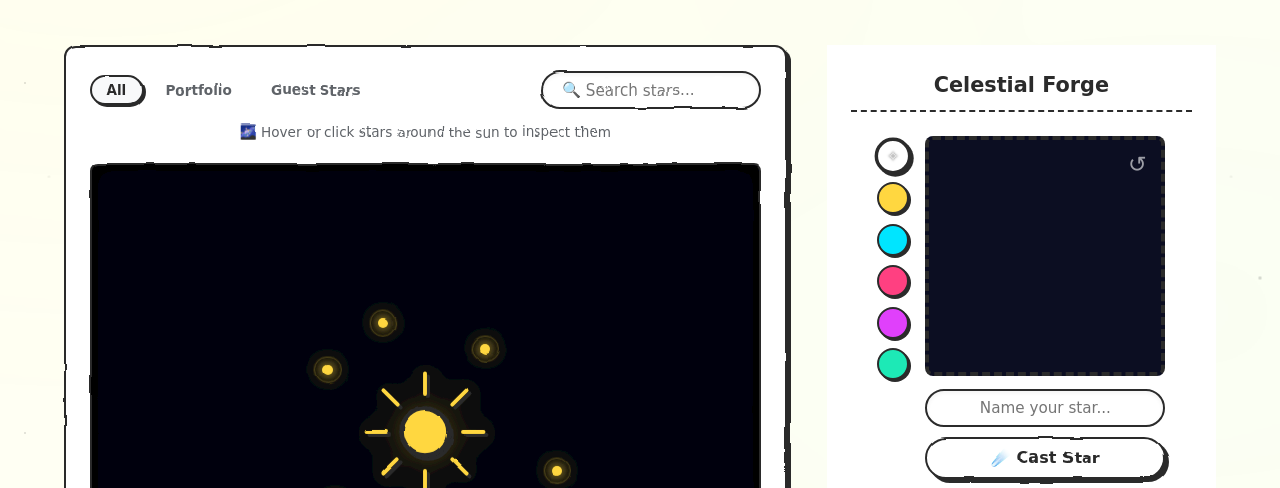
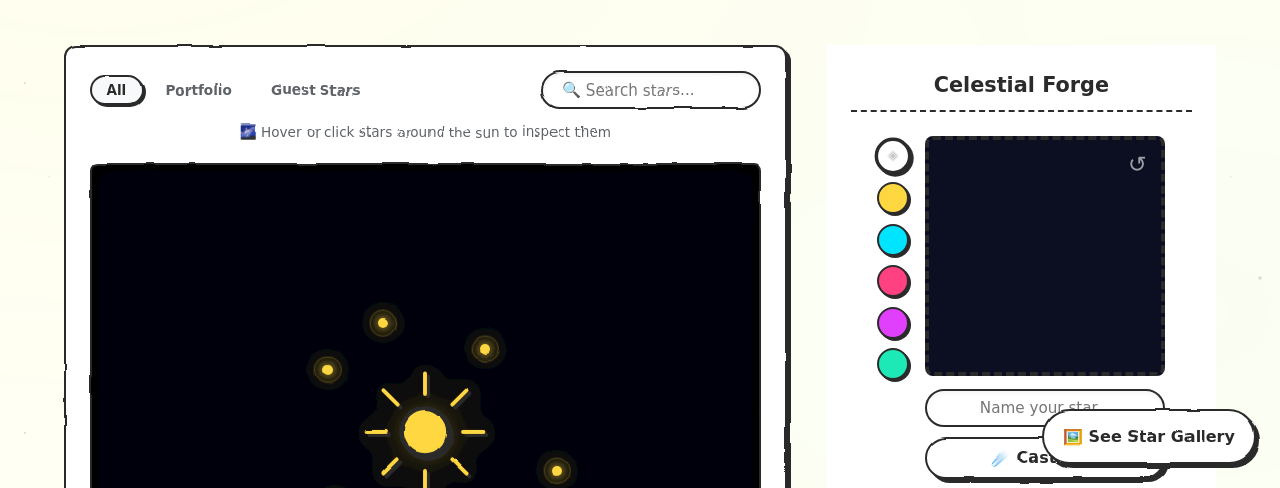
Before and after one commit to BhavayMittal27/Doodle-gallery, a website built with Vite: page index.html in a window 1280 px wide. Shown: the part 312-800 px from the top of the page. Built offline with nearby package versions, Linux system fonts and the light colour scheme; some packages are replaced by stand-ins of ours; no server answers; the database is empty; a web font is replaced by a local one.

Commit message:
style: place floating Star Gallery button in the bottom-right corner to match annadev

```diff
--- a/index.html
+++ b/index.html
@@ -216,6 +216,11 @@
   <!-- Notification Toast -->
   <div class="toast-container" id="toast-container"></div>
 
+  <!-- Floating Star Gallery Link (Matches annadev placement) -->
+  <a href="#gallery-archive" class="floating-gallery-btn hand-drawn" title="See star gallery">
+    🖼️ See Star Gallery
+  </a>
+
   <!-- Footer -->
   <footer class="app-footer text-center">
     <p class="hand-drawn">Made with 🌌, 🌟, and HTML5 Canvas &bull; &copy; 2026 StellaPort</p>
--- a/style.css
+++ b/style.css
@@ -1053,7 +1053,7 @@ a {
 /* --- TOAST NOTIFICATIONS --- */
 .toast-container {
   position: fixed;
-  bottom: 20px;
+  top: 20px;
   right: 20px;
   z-index: 1100;
   display: flex;
@@ -1071,7 +1071,7 @@ a {
   display: flex;
   align-items: center;
   gap: 0.6rem;
-  transform: translateY(50px);
+  transform: translateY(-50px);
   opacity: 0;
   transition: transform var(--transition-normal), opacity var(--transition-normal);
   filter: url(#space-wobble);
@@ -1080,6 +1080,37 @@ a {
 .toast.show {
   transform: translateY(0);
   opacity: 1;
+}
+
+/* --- FLOATING GALLERY BUTTON (ANNADEV PLACEMENT) --- */
+.floating-gallery-btn {
+  position: fixed;
+  bottom: 24px;
+  right: 24px;
+  z-index: 90;
+  display: inline-flex;
+  align-items: center;
+  gap: 0.5rem;
+  background-color: var(--bg-card);
+  color: var(--text-main);
+  border: 2px solid var(--border-color);
+  border-radius: 30px;
+  padding: 0.8rem 1.2rem;
+  font-weight: 600;
+  font-size: 1rem;
+  box-shadow: var(--hard-shadow);
+  filter: url(#space-wobble);
+  transition: transform var(--transition-fast), box-shadow var(--transition-fast);
+}
+
+.floating-gallery-btn:hover {
+  transform: translateY(-4px) scale(1.05);
+  box-shadow: var(--hard-shadow-hover);
+}
+
+.floating-gallery-btn:active {
+  transform: translateY(1px);
+  box-shadow: var(--hard-shadow-active);
 }
 
 .toast.success {
```
